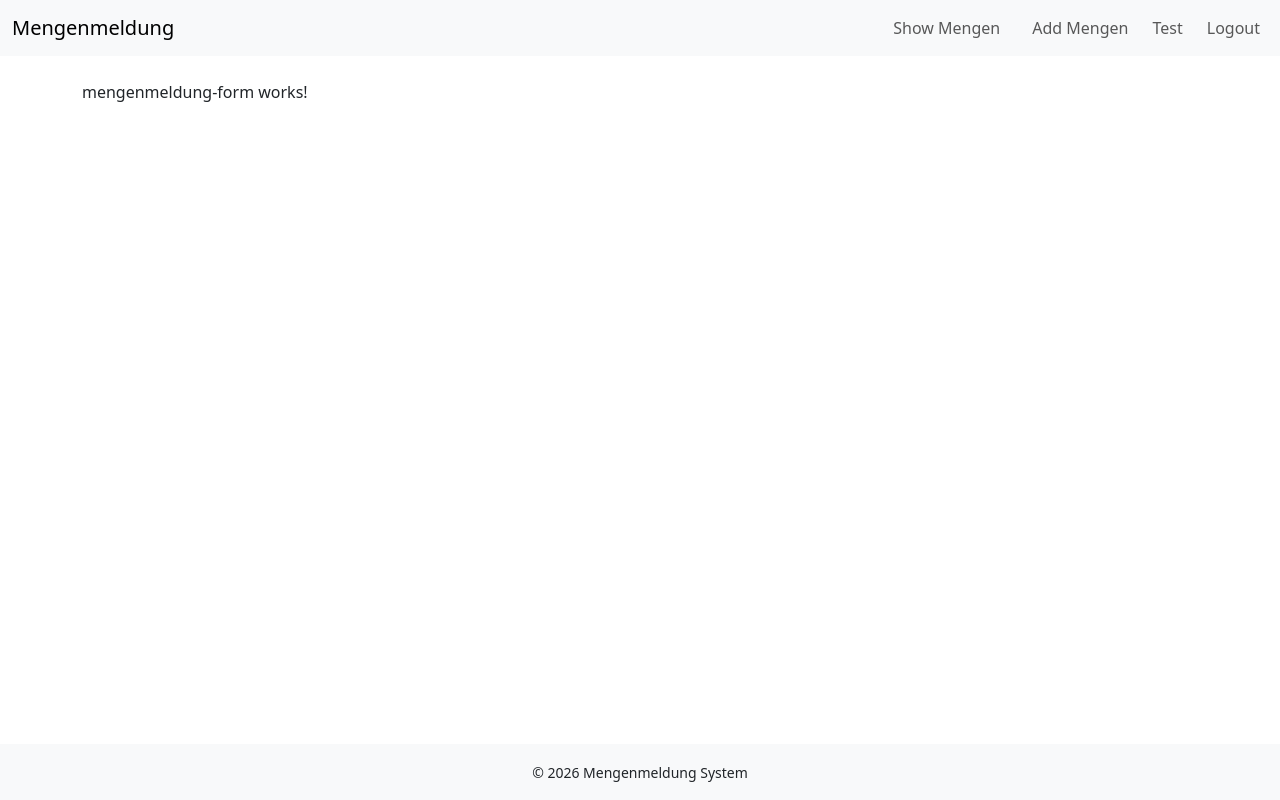
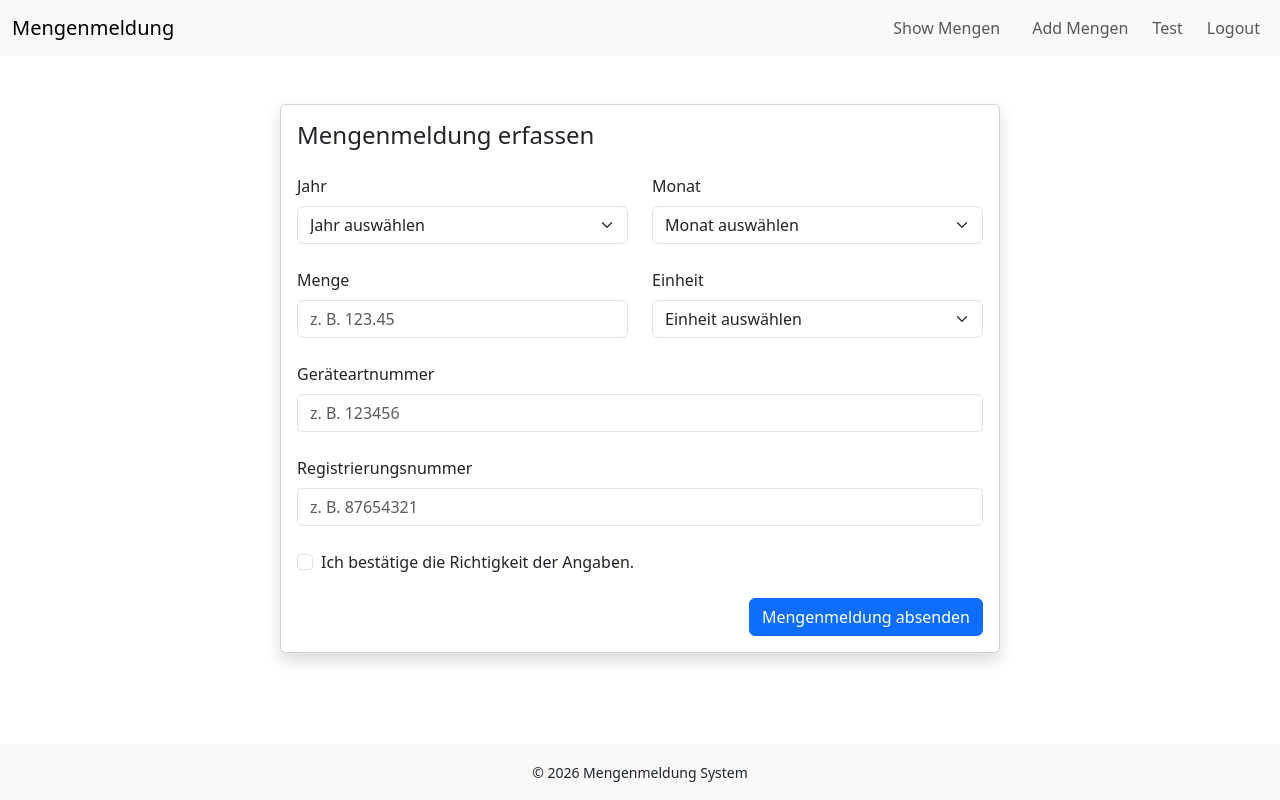
Before and after one commit to abdallaheeid/mengenmeld-fe, an Angular app: page /mengenmeldungen/new in a window 1280 px wide. Built offline with nearby package versions, Linux system fonts and the light colour scheme.

Commit message:
Added basic mengenmeldung form

```diff
--- a/src/app/mengenmeldungen/mengenmeldung-form/mengenmeldung-form.component.html
+++ b/src/app/mengenmeldungen/mengenmeldung-form/mengenmeldung-form.component.html
@@ -1 +1,87 @@
-<p>mengenmeldung-form works!</p>
+<div class="container mt-5">
+  <div class="row justify-content-center">
+    <div class="col-lg-8 col-md-10">
+      <div class="card shadow">
+        <div class="card-body">
+          <h4 class="card-title mb-4">Mengenmeldung erfassen</h4>
+
+          <form>
+            <div class="row mb-4">
+              <div class="col-md-6">
+                <label class="form-label">Jahr</label>
+                <select class="form-select">
+                  <option selected disabled>Jahr auswählen</option>
+                  <option>2024</option>
+                  <option>2025</option>
+                  <option>2026</option>
+                </select>
+              </div>
+
+              <div class="col-md-6">
+                <label class="form-label">Monat</label>
+                <select class="form-select">
+                  <option selected disabled>Monat auswählen</option>
+                  <option>1 – Januar</option>
+                  <option>2 – Februar</option>
+                  <option>3 – März</option>
+                  <option>4 – April</option>
+                  <option>5 – Mai</option>
+                  <option>6 – Juni</option>
+                  <option>7 – Juli</option>
+                  <option>8 – August</option>
+                  <option>9 – Septemper</option>
+                  <option>10 – Oktober</option>
+                  <option>11 – November</option>
+                  <option>12 – Dezember</option>
+                </select>
+              </div>
+            </div>
+
+            <!-- Menge + Einheit -->
+            <div class="row mb-4">
+              <div class="col-md-6">
+                <label class="form-label">Menge</label>
+                <input type="number" class="form-control" placeholder="z. B. 123.45" />
+              </div>
+
+              <div class="col-md-6">
+                <label class="form-label">Einheit</label>
+                <select class="form-select">
+                  <option selected disabled>Einheit auswählen</option>
+                  <option>kg</option>
+                  <option>Stück</option>
+                  <option>Tonne</option>
+                </select>
+              </div>
+            </div>
+
+            <!-- Geräteartnummer -->
+            <div class="mb-4">
+              <label class="form-label">Geräteartnummer</label>
+              <input type="number" class="form-control" placeholder="z. B. 123456" />
+            </div>
+
+            <!-- Registrierungsnummer -->
+            <div class="mb-4">
+              <label class="form-label">Registrierungsnummer</label>
+              <input type="number" class="form-control" placeholder="z. B. 87654321" />
+            </div>
+
+            <!-- Wahrheitserklärung -->
+            <div class="form-check mb-4">
+              <input class="form-check-input" type="checkbox" id="wahrheit" />
+              <label class="form-check-label" for="wahrheit">
+                Ich bestätige die Richtigkeit der Angaben.
+              </label>
+            </div>
+
+            <!-- Submit -->
+            <div class="d-flex justify-content-end">
+              <button type="submit" class="btn btn-primary">Mengenmeldung absenden</button>
+            </div>
+          </form>
+        </div>
+      </div>
+    </div>
+  </div>
+</div>
```
